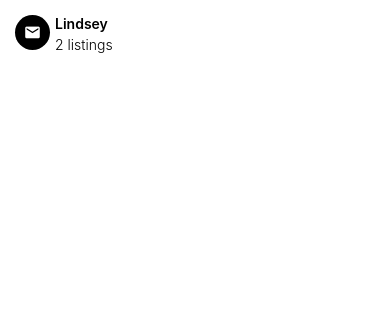
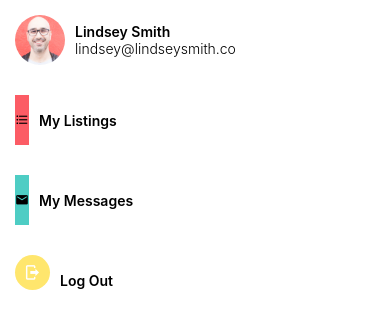
Before and after one commit to campbelllm/doneWithIt, a React Native app: screen / in a window 390 px wide. Shown: the top 328 px of the page. Built offline with nearby package versions, Linux system fonts and the light colour scheme.

Commit message:
add components to MyAccount screen

```diff
--- a/App.js
+++ b/App.js
@@ -21,18 +21,7 @@ import Screen from './components/Screen/Screen';
 
 export default function App() {
 	return (
-	<Screen>
-		<ListItem
-				name="Lindsey"
-				listings="2 listings"
-				ImageComponent={<Icon
-					name='email'
-					size={35}
-					backgroundColor='black'
-					iconColor='white'
-			/>}
-			/>
-	</Screen>
+	<MyAccount/>
 	);
 }
 
--- a/components/ListItem/listItemStyle.js
+++ b/components/ListItem/listItemStyle.js
@@ -1,27 +1,31 @@
 import { StyleSheet } from "react-native";
 
-const styles= StyleSheet.create({
+const styles = StyleSheet.create({
     contactPhoto: {
         height:50,
         borderRadius: 100,
-        width: 50
+        width: 50,
+        justifyContent: 'center'
     },
     userInfo: {
         fontSize: 15,
-        marginLeft: 5,
+        // marginLeft: 10,
+        justifyContent: 'center',
+        padding: 10,
     },
     name: {
         fontWeight: 600,
-        marginBottom: 4,
+        marginBottom: 0,
     },
     listings: {
         fontWeight: 300,
     },
     contact: {
+        height: 50,
         display: 'flex',
         flexDirection: 'row',
-        height: 60,
-        margin: 15
+        margin: 15,
+        alignContent : 'space-around'
     },
 })
 
--- a/screens/MyAccount/MyAccount.js
+++ b/screens/MyAccount/MyAccount.js
@@ -1,10 +1,26 @@
 import React from 'react';
-import { View } from 'react-native';
+import { View, FlatList } from 'react-native';
 import Screen from '../../components/Screen/Screen';
 import styles from './myAccountStyles';
 import ListItem from '../../components/ListItem/ListItem';
 import Icon from '../../components/Icon/Icon'
 import colors from '../../config/colors'
+
+const menuItems = [
+    {
+        title: 'My Listings',
+        icon: {
+            name: 'format-list-bulleted',
+            backgroundColor: colors.primary
+        }
+    },  {
+        title: 'My Messages',
+        icon: {
+            name: 'email',
+            backgroundColor: colors.secondary
+        }
+    }
+]
 
 function MyAccount(props) {
 	return (
@@ -12,25 +28,35 @@ function MyAccount(props) {
 			<ListItem
 				style={styles.user}
 				image={require('../../assets/mosh.jpg')}
-				name={'Lindsey'}
+				name={'Lindsey Smith'}
 				listings={'lindsey@lindseysmith.co'}
-			/>
-			<View style={styles.list}>
-                <ListItem
-                    style={styles.listings}
-                    name={'My Listings'}
-                    // ImageComponent={}
-                    />
-                <ListItem
-                    style={styles.messages}
-
-                    name={'My Messages'}
-                    />
-			</View>
+            />
+            <View style={styles.list}>
+                <FlatList
+                    data={menuItems}
+                    keyExtractor={item => item.title}
+                    renderItem={({ item }) =>
+                        <ListItem
+                            name={item.title}
+                            ImageComponent={
+                                <Icon
+                                    name={item.icon.name}
+                                    backgroundColor={item.icon.backgroundColor}
+                                />
+                            }
+                    />}
+                >
+                </FlatList>
+                </View>
             <ListItem
                 style={styles.logOut}
-
                 name={'Log Out'}
+                ImageComponent={<Icon
+                    name='logout'
+                    size={35}
+                    backgroundColor='#ffe66d'
+                    iconColor='white'
+                />}
             />
 		</Screen>
 	);
--- a/screens/MyAccount/myAccountStyles.js
+++ b/screens/MyAccount/myAccountStyles.js
@@ -4,7 +4,7 @@ import colors from '../../config/colors'
 const styles = StyleSheet.create({
     main: {
         flex:1,
-        backgroundColor: 'yellow'
+        backgroundColor: 'yellow',
     },
     user: {
 
@@ -13,6 +13,7 @@ const styles = StyleSheet.create({
 
     },
     listings: {
+       marginVertical: 20
 
     },
     messages: {
```
